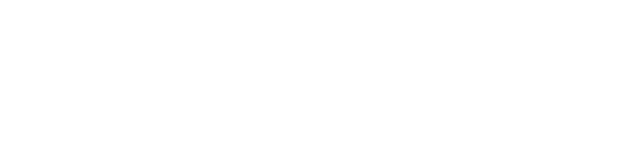
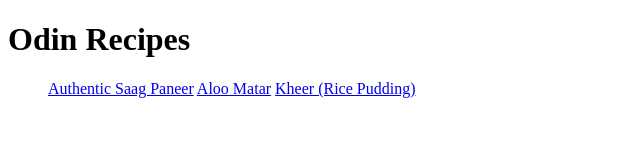
Before and after one commit to aarfa99/odin-recipes, a plain HTML site: page index.html in a window 1280 px wide. Shown: the whole page, without its empty margins (0-640 px from the left). Drawn offline with Linux system fonts and the light colour scheme.

Commit message:
index.html

```diff
--- a/index.html
+++ b/index.html
@@ -4,9 +4,15 @@
     <meta charset="UTF-8">
     <meta http-equiv="X-UA-Compatible" content="IE=edge">
     <meta name="viewport" content="width=device-width, initial-scale=1.0">
-    <title>Document</title>
+    <title>Odin Recipes</title>
 </head>
 <body>
+    <h1>Odin Recipes</h1>
+    <ul>
+    <a href="recipes/Authentic-Saag-Paneer.html">Authentic Saag Paneer</a>
+    <a href="recipes/Aloo-Matar.html">Aloo Matar</a>
+    <a href="recipes/Kheer-(Rice-Pudding).html">Kheer (Rice Pudding)</a>
+    </ul>
 
 </body>
 </html>
```
